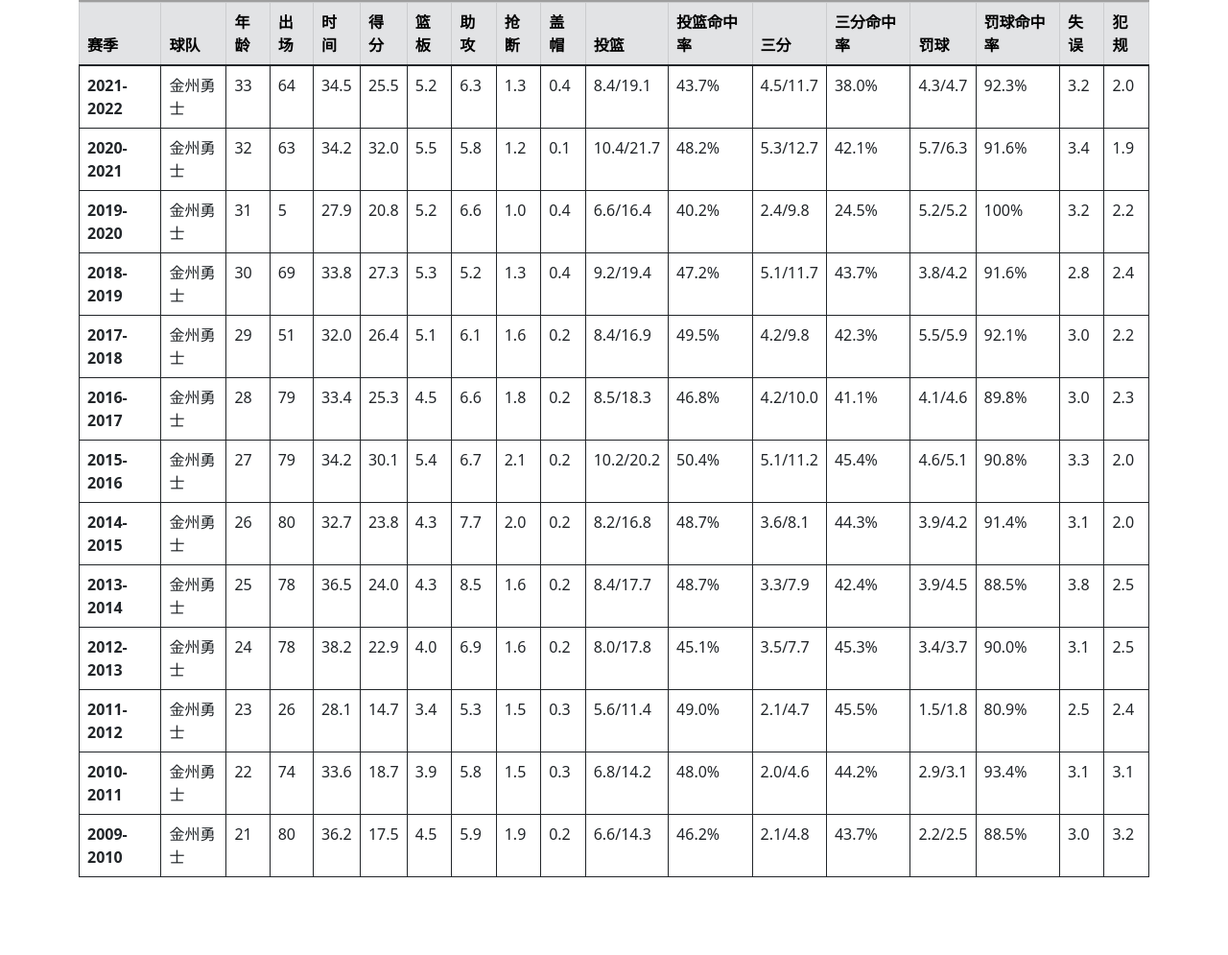
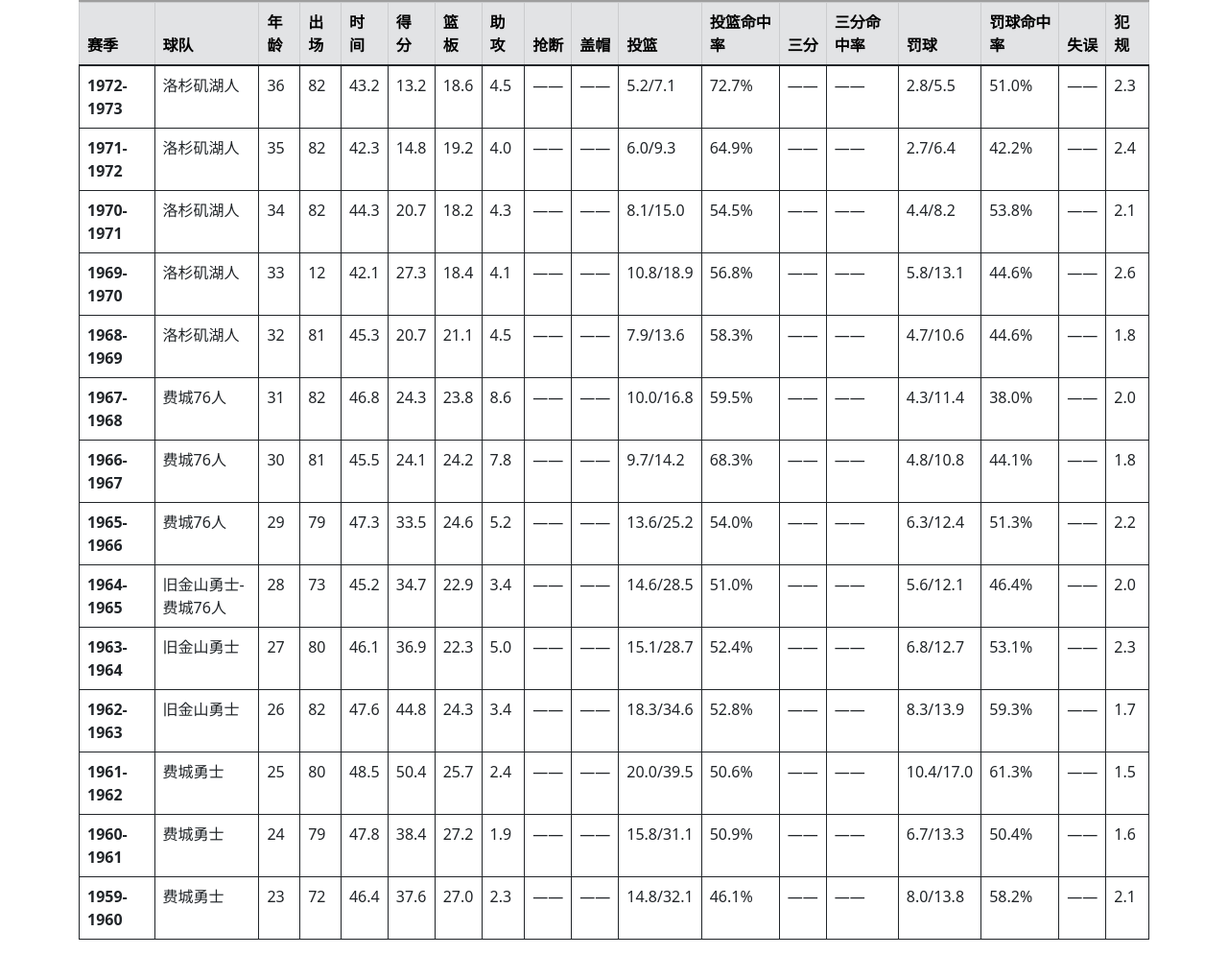
Before and after one commit to kaiwen-zh/nba, a plain HTML site: page player-chamberlain.html in a window 1280 px wide. Shown: the part 963-1958 px from the top of the page at 96% size. Before the commit the page ends 1893 px from the top, so only its background shows below. Drawn offline with nearby package versions, Linux system fonts and the light colour scheme; grey boxes are pictures that could not be loaded.

Commit message:
更新张伯伦数据表

```diff
--- a/player-chamberlain.html
+++ b/player-chamberlain.html
@@ -9,7 +9,8 @@
 <body>
     <nav class="navbar navbar-expand-lg bg-dark">
         <div class="container-fluid">
-            <img src="https://cdn.nba.com/logos/nba/nba-logoman-75-word_white.svg" style="height:30px" alt="NBA 75th Anniversary Logo" title="NBA 75th Anniversary Logo">
+            <img src="https://cdn.nba.com/logos/nba/nba-logoman-75-word_white.svg" style="height:30px"
+                alt="NBA 75th Anniversary Logo" title="NBA 75th Anniversary Logo">
             <button class="navbar-toggler" type="button" data-bs-toggle="collapse"
                 data-bs-target="#navbarSupportedContent" aria-controls="navbarSupportedContent" aria-expanded="false"
                 aria-label="Toggle navigation">
@@ -71,276 +72,297 @@
                 </thead>
                 <tbody class="table-group-divider">
                     <tr>
-                        <th scope="row">2021-2022</td>
-                        <td>金州勇士</td>
+                        <th scope="row">1972-1973</td>
+                        <td>洛杉矶湖人</td>
+                        <td>36</td>
+                        <td>82</td>
+                        <td>43.2</td>
+                        <td>13.2</td>
+                        <td>18.6</td>
+                        <td>4.5</td>
+                        <td>——</td>
+                        <td>——</td>
+                        <td>5.2/7.1</td>
+                        <td>72.7%</td>
+                        <td>——</td>
+                        <td>——</td>
+                        <td>2.8/5.5</td>
+                        <td>51.0%</td>
+                        <td>——</td>
+                        <td>2.3</td>
+                    </tr>
+                <tbody>
+                    <tr>
+                        <th scope="row">1971-1972</td>
+                        <td>洛杉矶湖人</td>
+                        <td>35</td>
+                        <td>82</td>
+                        <td>42.3</td>
+                        <td>14.8</td>
+                        <td>19.2</td>
+                        <td>4.0</td>
+                        <td>——</td>
+                        <td>——</td>
+                        <td>6.0/9.3</td>
+                        <td>64.9%</td>
+                        <td>——</td>
+                        <td>——</td>
+                        <td>2.7/6.4</td>
+                        <td>42.2%</td>
+                        <td>——</td>
+                        <td>2.4</td>
+                    </tr>
+                <tbody>
+                    <tr>
+                        <th scope="row">1970-1971</td>
+                        <td>洛杉矶湖人</td>
+                        <td>34</td>
+                        <td>82</td>
+                        <td>44.3</td>
+                        <td>20.7</td>
+                        <td>18.2</td>
+                        <td>4.3</td>
+                        <td>——</td>
+                        <td>——</td>
+                        <td>8.1/15.0</td>
+                        <td>54.5%</td>
+                        <td>——</td>
+                        <td>——</td>
+                        <td>4.4/8.2</td>
+                        <td>53.8%</td>
+                        <td>——</td>
+                        <td>2.1</td>
+                    </tr>
+                <tbody>
+                    <tr>
+                        <th scope="row">1969-1970</td>
+                        <td>洛杉矶湖人</td>
                         <td>33</td>
-                        <td>64</td>
-                        <td>34.5</td>
-                        <td>25.5</td>
-                        <td>5.2</td>
-                        <td>6.3</td>
-                        <td>1.3</td>
-                        <td>0.4</td>
-                        <td>8.4/19.1</td>
-                        <td>43.7%</td>
-                        <td>4.5/11.7</td>
+                        <td>12</td>
+                        <td>42.1</td>
+                        <td>27.3</td>
+                        <td>18.4</td>
+                        <td>4.1</td>
+                        <td>——</td>
+                        <td>——</td>
+                        <td>10.8/18.9</td>
+                        <td>56.8%</td>
+                        <td>——</td>
+                        <td>——</td>
+                        <td>5.8/13.1</td>
+                        <td>44.6%</td>
+                        <td>——</td>
+                        <td>2.6</td>
+                    </tr>
+                <tbody>
+                    <tr>
+                        <th scope="row">1968-1969</td>
+                        <td>洛杉矶湖人</td>
+                        <td>32</td>
+                        <td>81</td>
+                        <td>45.3</td>
+                        <td>20.7</td>
+                        <td>21.1</td>
+                        <td>4.5</td>
+                        <td>——</td>
+                        <td>——</td>
+                        <td>7.9/13.6</td>
+                        <td>58.3%</td>
+                        <td>——</td>
+                        <td>——</td>
+                        <td>4.7/10.6</td>
+                        <td>44.6%</td>
+                        <td>——</td>
+                        <td>1.8</td>
+                    </tr>
+                <tbody>
+                    <tr>
+                        <th scope="row">1967-1968</td>
+                        <td>费城76人</td>
+                        <td>31</td>
+                        <td>82</td>
+                        <td>46.8</td>
+                        <td>24.3</td>
+                        <td>23.8</td>
+                        <td>8.6</td>
+                        <td>——</td>
+                        <td>——</td>
+                        <td>10.0/16.8</td>
+                        <td>59.5%</td>
+                        <td>——</td>
+                        <td>——</td>
+                        <td>4.3/11.4</td>
                         <td>38.0%</td>
-                        <td>4.3/4.7</td>
-                        <td>92.3%</td>
-                        <td>3.2</td>
+                        <td>——</td>
                         <td>2.0</td>
                     </tr>
                 <tbody>
                     <tr>
-                        <th scope="row">2020-2021</td>
-                        <td>金州勇士</td>
-                        <td>32</td>
-                        <td>63</td>
-                        <td>34.2</td>
-                        <td>32.0</td>
-                        <td>5.5</td>
-                        <td>5.8</td>
-                        <td>1.2</td>
-                        <td>0.1</td>
-                        <td>10.4/21.7</td>
-                        <td>48.2%</td>
-                        <td>5.3/12.7</td>
-                        <td>42.1%</td>
-                        <td>5.7/6.3</td>
-                        <td>91.6%</td>
-                        <td>3.4</td>
-                        <td>1.9</td>
+                        <th scope="row">1966-1967</td>
+                        <td>费城76人</td>
+                        <td>30</td>
+                        <td>81</td>
+                        <td>45.5</td>
+                        <td>24.1</td>
+                        <td>24.2</td>
+                        <td>7.8</td>
+                        <td>——</td>
+                        <td>——</td>
+                        <td>9.7/14.2</td>
+                        <td>68.3%</td>
+                        <td>——</td>
+                        <td>——</td>
+                        <td>4.8/10.8</td>
+                        <td>44.1%</td>
+                        <td>——</td>
+                        <td>1.8</td>
                     </tr>
                 <tbody>
                     <tr>
-                        <th scope="row">2019-2020</td>
-                        <td>金州勇士</td>
-                        <td>31</td>
-                        <td>5</td>
-                        <td>27.9</td>
-                        <td>20.8</td>
+                        <th scope="row">1965-1966</td>
+                        <td>费城76人</td>
+                        <td>29</td>
+                        <td>79</td>
+                        <td>47.3</td>
+                        <td>33.5</td>
+                        <td>24.6</td>
                         <td>5.2</td>
-                        <td>6.6</td>
-                        <td>1.0</td>
-                        <td>0.4</td>
-                        <td>6.6/16.4</td>
-                        <td>40.2%</td>
-                        <td>2.4/9.8</td>
-                        <td>24.5%</td>
-                        <td>5.2/5.2</td>
-                        <td>100%</td>
-                        <td>3.2</td>
+                        <td>——</td>
+                        <td>——</td>
+                        <td>13.6/25.2</td>
+                        <td>54.0%</td>
+                        <td>——</td>
+                        <td>——</td>
+                        <td>6.3/12.4</td>
+                        <td>51.3%</td>
+                        <td>——</td>
                         <td>2.2</td>
                     </tr>
                 <tbody>
                     <tr>
-                        <th scope="row">2018-2019</td>
-                        <td>金州勇士</td>
-                        <td>30</td>
-                        <td>69</td>
-                        <td>33.8</td>
-                        <td>27.3</td>
-                        <td>5.3</td>
-                        <td>5.2</td>
-                        <td>1.3</td>
-                        <td>0.4</td>
-                        <td>9.2/19.4</td>
-                        <td>47.2%</td>
-                        <td>5.1/11.7</td>
-                        <td>43.7%</td>
-                        <td>3.8/4.2</td>
-                        <td>91.6%</td>
-                        <td>2.8</td>
-                        <td>2.4</td>
+                        <th scope="row">1964-1965</td>
+                        <td>旧金山勇士-费城76人</td>
+                        <td>28</td>
+                        <td>73</td>
+                        <td>45.2</td>
+                        <td>34.7</td>
+                        <td>22.9</td>
+                        <td>3.4</td>
+                        <td>——</td>
+                        <td>——</td>
+                        <td>14.6/28.5</td>
+                        <td>51.0%</td>
+                        <td>——</td>
+                        <td>——</td>
+                        <td>5.6/12.1</td>
+                        <td>46.4%</td>
+                        <td>——</td>
+                        <td>2.0</td>
                     </tr>
                 <tbody>
                     <tr>
-                        <th scope="row">2017-2018</td>
-                        <td>金州勇士</td>
-                        <td>29</td>
-                        <td>51</td>
-                        <td>32.0</td>
-                        <td>26.4</td>
-                        <td>5.1</td>
-                        <td>6.1</td>
-                        <td>1.6</td>
-                        <td>0.2</td>
-                        <td>8.4/16.9</td>
-                        <td>49.5%</td>
-                        <td>4.2/9.8</td>
-                        <td>42.3%</td>
-                        <td>5.5/5.9</td>
-                        <td>92.1%</td>
-                        <td>3.0</td>
-                        <td>2.2</td>
-                    </tr>
-                <tbody>
-                    <tr>
-                        <th scope="row">2016-2017</td>
-                        <td>金州勇士</td>
-                        <td>28</td>
-                        <td>79</td>
-                        <td>33.4</td>
-                        <td>25.3</td>
-                        <td>4.5</td>
-                        <td>6.6</td>
-                        <td>1.8</td>
-                        <td>0.2</td>
-                        <td>8.5/18.3</td>
-                        <td>46.8%</td>
-                        <td>4.2/10.0</td>
-                        <td>41.1%</td>
-                        <td>4.1/4.6</td>
-                        <td>89.8%</td>
-                        <td>3.0</td>
+                        <th scope="row">1963-1964</td>
+                        <td>旧金山勇士</td>
+                        <td>27</td>
+                        <td>80</td>
+                        <td>46.1</td>
+                        <td>36.9</td>
+                        <td>22.3</td>
+                        <td>5.0</td>
+                        <td>——</td>
+                        <td>——</td>
+                        <td>15.1/28.7</td>
+                        <td>52.4%</td>
+                        <td>——</td>
+                        <td>——</td>
+                        <td>6.8/12.7</td>
+                        <td>53.1%</td>
+                        <td>——</td>
                         <td>2.3</td>
                     </tr>
                 <tbody>
                     <tr>
-                        <th scope="row">2015-2016</td>
-                        <td>金州勇士</td>
-                        <td>27</td>
-                        <td>79</td>
-                        <td>34.2</td>
-                        <td>30.1</td>
-                        <td>5.4</td>
-                        <td>6.7</td>
-                        <td>2.1</td>
-                        <td>0.2</td>
-                        <td>10.2/20.2</td>
-                        <td>50.4%</td>
-                        <td>5.1/11.2</td>
-                        <td>45.4%</td>
-                        <td>4.6/5.1</td>
-                        <td>90.8%</td>
-                        <td>3.3</td>
-                        <td>2.0</td>
+                        <th scope="row">1962-1963</td>
+                        <td>旧金山勇士</td>
+                        <td>26</td>
+                        <td>82</td>
+                        <td>47.6</td>
+                        <td>44.8</td>
+                        <td>24.3</td>
+                        <td>3.4</td>
+                        <td>——</td>
+                        <td>——</td>
+                        <td>18.3/34.6</td>
+                        <td>52.8%</td>
+                        <td>——</td>
+                        <td>——</td>
+                        <td>8.3/13.9</td>
+                        <td>59.3%</td>
+                        <td>——</td>
+                        <td>1.7</td>
                     </tr>
                 <tbody>
                     <tr>
-                        <th scope="row">2014-2015</td>
-                        <td>金州勇士</td>
-                        <td>26</td>
+                        <th scope="row">1961-1962</td>
+                        <td>费城勇士</td>
+                        <td>25</td>
                         <td>80</td>
-                        <td>32.7</td>
-                        <td>23.8</td>
-                        <td>4.3</td>
-                        <td>7.7</td>
-                        <td>2.0</td>
-                        <td>0.2</td>
-                        <td>8.2/16.8</td>
-                        <td>48.7%</td>
-                        <td>3.6/8.1</td>
-                        <td>44.3%</td>
-                        <td>3.9/4.2</td>
-                        <td>91.4%</td>
-                        <td>3.1</td>
-                        <td>2.0</td>
+                        <td>48.5</td>
+                        <td>50.4</td>
+                        <td>25.7</td>
+                        <td>2.4</td>
+                        <td>——</td>
+                        <td>——</td>
+                        <td>20.0/39.5</td>
+                        <td>50.6%</td>
+                        <td>——</td>
+                        <td>——</td>
+                        <td>10.4/17.0</td>
+                        <td>61.3%</td>
+                        <td>——</td>
+                        <td>1.5</td>
                     </tr>
                 <tbody>
                     <tr>
-                        <th scope="row">2013-2014</td>
-                        <td>金州勇士</td>
-                        <td>25</td>
-                        <td>78</td>
-                        <td>36.5</td>
-                        <td>24.0</td>
-                        <td>4.3</td>
-                        <td>8.5</td>
+                        <th scope="row">1960-1961</td>
+                        <td>费城勇士</td>
+                        <td>24</td>
+                        <td>79</td>
+                        <td>47.8</td>
+                        <td>38.4</td>
+                        <td>27.2</td>
+                        <td>1.9</td>
+                        <td>——</td>
+                        <td>——</td>
+                        <td>15.8/31.1</td>
+                        <td>50.9%</td>
+                        <td>——</td>
+                        <td>——</td>
+                        <td>6.7/13.3</td>
+                        <td>50.4%</td>
+                        <td>——</td>
                         <td>1.6</td>
-                        <td>0.2</td>
-                        <td>8.4/17.7</td>
-                        <td>48.7%</td>
-                        <td>3.3/7.9</td>
-                        <td>42.4%</td>
-                        <td>3.9/4.5</td>
-                        <td>88.5%</td>
-                        <td>3.8</td>
-                        <td>2.5</td>
                     </tr>
                 <tbody>
                     <tr>
-                        <th scope="row">2012-2013</td>
-                        <td>金州勇士</td>
-                        <td>24</td>
-                        <td>78</td>
-                        <td>38.2</td>
-                        <td>22.9</td>
-                        <td>4.0</td>
-                        <td>6.9</td>
-                        <td>1.6</td>
-                        <td>0.2</td>
-                        <td>8.0/17.8</td>
-                        <td>45.1%</td>
-                        <td>3.5/7.7</td>
-                        <td>45.3%</td>
-                        <td>3.4/3.7</td>
-                        <td>90.0%</td>
-                        <td>3.1</td>
-                        <td>2.5</td>
-                    </tr>
-                <tbody>
-                    <tr>
-                        <th scope="row">2011-2012</td>
-                        <td>金州勇士</td>
+                        <th scope="row">1959-1960</td>
+                        <td>费城勇士</td>
                         <td>23</td>
-                        <td>26</td>
-                        <td>28.1</td>
-                        <td>14.7</td>
-                        <td>3.4</td>
-                        <td>5.3</td>
-                        <td>1.5</td>
-                        <td>0.3</td>
-                        <td>5.6/11.4</td>
-                        <td>49.0%</td>
-                        <td>2.1/4.7</td>
-                        <td>45.5%</td>
-                        <td>1.5/1.8</td>
-                        <td>80.9%</td>
-                        <td>2.5</td>
-                        <td>2.4</td>
-                    </tr>
-                <tbody>
-                    <tr>
-                        <th scope="row">2010-2011</td>
-                        <td>金州勇士</td>
-                        <td>22</td>
-                        <td>74</td>
-                        <td>33.6</td>
-                        <td>18.7</td>
-                        <td>3.9</td>
-                        <td>5.8</td>
-                        <td>1.5</td>
-                        <td>0.3</td>
-                        <td>6.8/14.2</td>
-                        <td>48.0%</td>
-                        <td>2.0/4.6</td>
-                        <td>44.2%</td>
-                        <td>2.9/3.1</td>
-                        <td>93.4%</td>
-                        <td>3.1</td>
-                        <td>3.1</td>
-                    </tr>
-                <tbody>
-                    <tr>
-                        <th scope="row">2009-2010</td>
-                        <td>金州勇士</td>
-                        <td>21</td>
-                        <td>80</td>
-                        <td>36.2</td>
-                        <td>17.5</td>
-                        <td>4.5</td>
-                        <td>5.9</td>
-                        <td>1.9</td>
-                        <td>0.2</td>
-                        <td>6.6/14.3</td>
-                        <td>46.2%</td>
-                        <td>2.1/4.8</td>
-                        <td>43.7%</td>
-                        <td>2.2/2.5</td>
-                        <td>88.5%</td>
-                        <td>3.0</td>
-                        <td>3.2</td>
+                        <td>72</td>
+                        <td>46.4</td>
+                        <td>37.6</td>
+                        <td>27.0</td>
+                        <td>2.3</td>
+                        <td>——</td>
+                        <td>——</td>
+                        <td>14.8/32.1</td>
+                        <td>46.1%</td>
+                        <td>——</td>
+                        <td>——</td>
+                        <td>8.0/13.8</td>
+                        <td>58.2%</td>
+                        <td>——</td>
+                        <td>2.1</td>
                     </tr>
             </table>
         </div>
```
